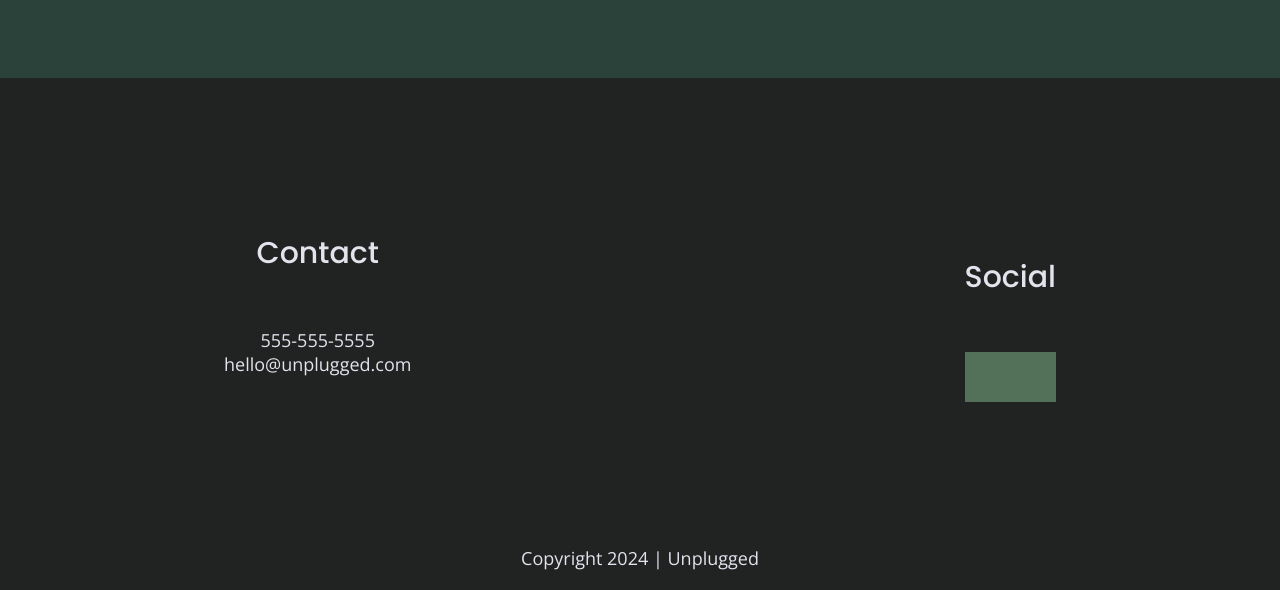
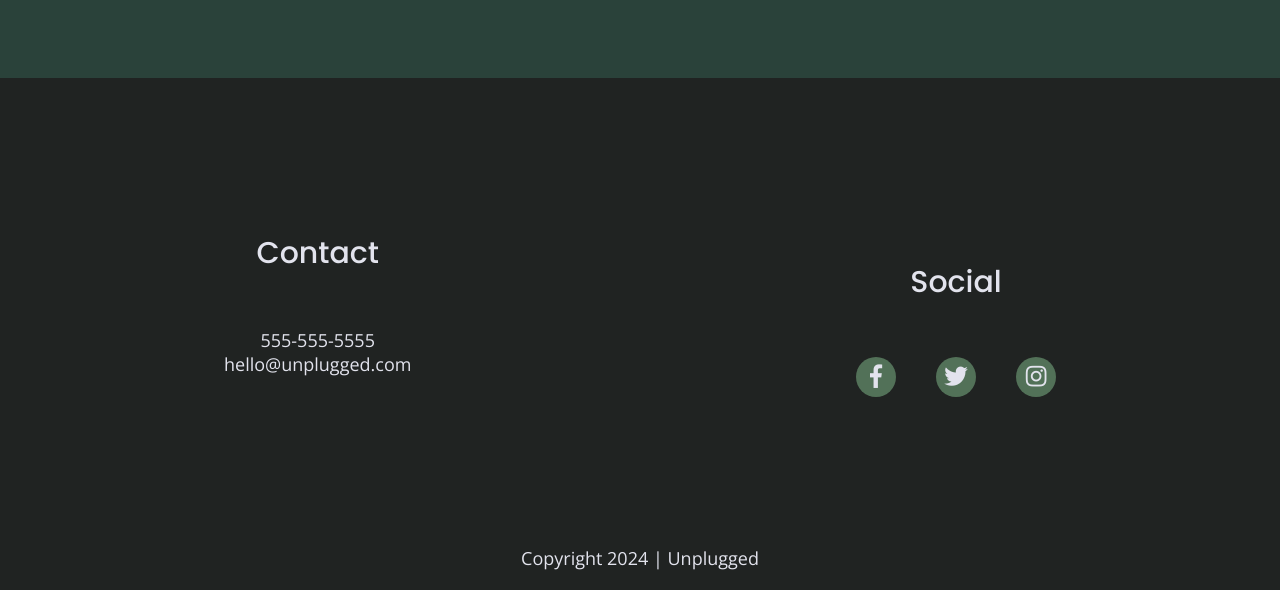
Before and after one commit to saxby-b/unplugged, a website built with Parcel: page index.html in a window 1280 px wide. Shown: the part 2375-2965 px from the top of the page. Built offline with nearby package versions, Linux system fonts and the light colour scheme.

Commit message:
Updated code and added social media icons

```diff
--- a/css/main.css
+++ b/css/main.css
@@ -215,7 +215,7 @@
   display: flex;
   justify-content: space-around;
   align-items: center;
-  background: #527158;
+
 }
 
 footer p {
@@ -225,13 +225,20 @@
 footer address p {
   padding-bottom: 50px;
 }
+
 footer .social-icons p {
+  background: #527158;
+  border-radius: 50%;
+  width: 40px;
+  height: 40px;
   display: flex;
-  justify-content: center;
+  justify-content: space-around;
   align-items: center;
-  margin-bottom: 50px;
 }
 
+footer .social-icons p i {
+  font-size: 1.3125em;
+}
 .copyright p {
   margin: 20px 0;
 }
@@ -630,7 +637,10 @@
 footer .contact {
   margin-bottom: 0;
 }
-
+footer .social-icons {
+  width: 12.5em;
+  justify-content: space-between;
+}
 footer .copyright {
   width: 100%;
 }
--- a/index.html
+++ b/index.html
@@ -172,13 +172,13 @@
                 <a
                   href="https://www.facebook.com/Skillcrush/"
                   target="_blank"
-                ></a>
+                ><i class="fab fa-facebook-f"></i></a>
               </p>
               <p>
-                <a href="https://twitter.com/Skillcrush" target="_blank"></a>
+                <a href="https://twitter.com/Skillcrush" target="_blank"><i class="fab fa-twitter"></i></a>
               </p>
               <p>
-                <a href="https://www.instagram.com/skillcrush/" target="_blank">
+                <a href="https://www.instagram.com/skillcrush/" target="_blank"><i class="fab fa-instagram"></i>
                 </a>
               </p>
             </div>
```
Also changed, not shown: about/index.html (+3 -3 lines), faq/index.html (+3 -3 lines).
